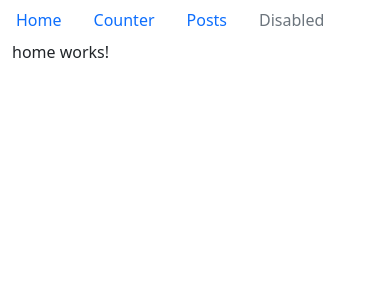
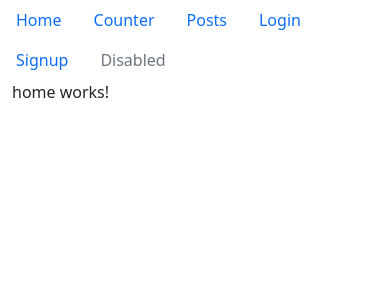
Before and after one commit to Darkoson/ngrx-counter-application, an Angular app: page / in a window 390 px wide. Shown: the top 300 px of the page. Built offline with nearby package versions, Linux system fonts and the light colour scheme; what @ngrx/store would draw is missing.

Commit message:
creation of auth module with patial implementation of Login component

```diff
--- a/src/app/app-routing.module.ts
+++ b/src/app/app-routing.module.ts
@@ -4,6 +4,7 @@ import { HomeComponent} from './home/component/home/home.component';
 
 const routes: Routes = [
   { path:'' , component:HomeComponent},
+  { path:'auth' , loadChildren: () =>import('./auth/module/auth.module').then(m =>m.AuthModule)},
   { path:'counter' , loadChildren: () =>import('./counter/module/counter.module').then(m =>m.CounterModule)},
   { path:'posts' , loadChildren: ()=> import('./post/module/post.module').then(m=>m.PostModule)},
 
--- /dev/null
+++ b/src/app/auth/component/login/login.component.html
@@ -0,0 +1,30 @@
+<div class="row mt-5">
+    <div class="col-md-6 offset-md-3">
+        <h3>Login form</h3>
+        <form [formGroup]="loginForm" (ngSubmit)="onLogin()">
+
+            <div class="mb-3">
+                <label for="email"> Email</label>
+                <input type="text" class="form-control" id="email" formControlName='email' />
+                <div class="text-danger" *ngIf="loginForm.get('email').touched && !loginForm.get('email').valid">
+                    <span *ngIf="loginForm.get('email').errors.required">Email is required</span>
+                    <span *ngIf="loginForm.get('email').errors.email">Email is invalid</span>
+                </div>
+            </div>
+
+            <div class="mb-3">
+                <label for="password"> Password</label>
+                <input type="password" class="form-control" id="password" formControlName='password' />
+                <div class="text-danger" *ngIf="loginForm.get('password').touched && !loginForm.get('password').valid">
+                    <span *ngIf="loginForm.get('password').errors.required">The password is required</span>
+                    <span *ngIf="loginForm.get('password').errors.minlength">Thte password must be minimum of 8 characters</span>
+                </div>
+            </div>
+
+            <div class="mb-3">
+                <button class="btn btn-primary" [disabled]="!loginForm.valid">Login</button>
+            </div>
+
+        </form>
+    </div>
+</div>
--- /dev/null
+++ b/src/app/auth/component/login/login.component.ts
@@ -0,0 +1,27 @@
+import { Component, OnInit } from '@angular/core';
+import { FormControl, FormGroup, Validators } from '@angular/forms';
+
+@Component({
+  selector: 'app-login',
+  templateUrl: './login.component.html',
+  styleUrls: ['./login.component.css']
+})
+export class LoginComponent implements OnInit {
+
+  loginForm : FormGroup;
+  constructor() { }
+
+  onLogin(){
+    console.log(this.loginForm.value)
+  }
+
+  ngOnInit(): void {
+    this.loginForm = new FormGroup({
+      email: new FormControl('',[ Validators.required, Validators.email]),
+      password: new FormControl('', [Validators.required, Validators.minLength(8)])
+    })
+  }
+
+
+
+}
--- a/src/app/shared/component/header/header.component.html
+++ b/src/app/shared/component/header/header.component.html
@@ -3,6 +3,8 @@
         <a class="nav-link active" aria-current="page" [routerLink]="['/']" routerLinkActive="router-link-active" >Home</a>
         <a class="nav-link" [routerLink]="['/counter']"  >Counter</a>
         <a class="nav-link" [routerLink]="['/posts']"  >Posts</a>
+        <a class="nav-link" [routerLink]="['/auth']"  >Login</a>
+        <a class="nav-link" [routerLink]="['/auth/singup']"  >Signup</a>
         <a class="nav-link disabled">Disabled</a>
       </nav>
 </div>
```
Also changed, not shown: src/app/auth/module/auth-routing.module.ts (added, +14 -0 lines), src/app/auth/module/auth.module.ts (added, +18 -0 lines), src/app/app.module.ts (line endings or trailing spaces), src/app/auth/component/login/login.component.css (added), 1 other file (tests, documents, lock files or other folders).
